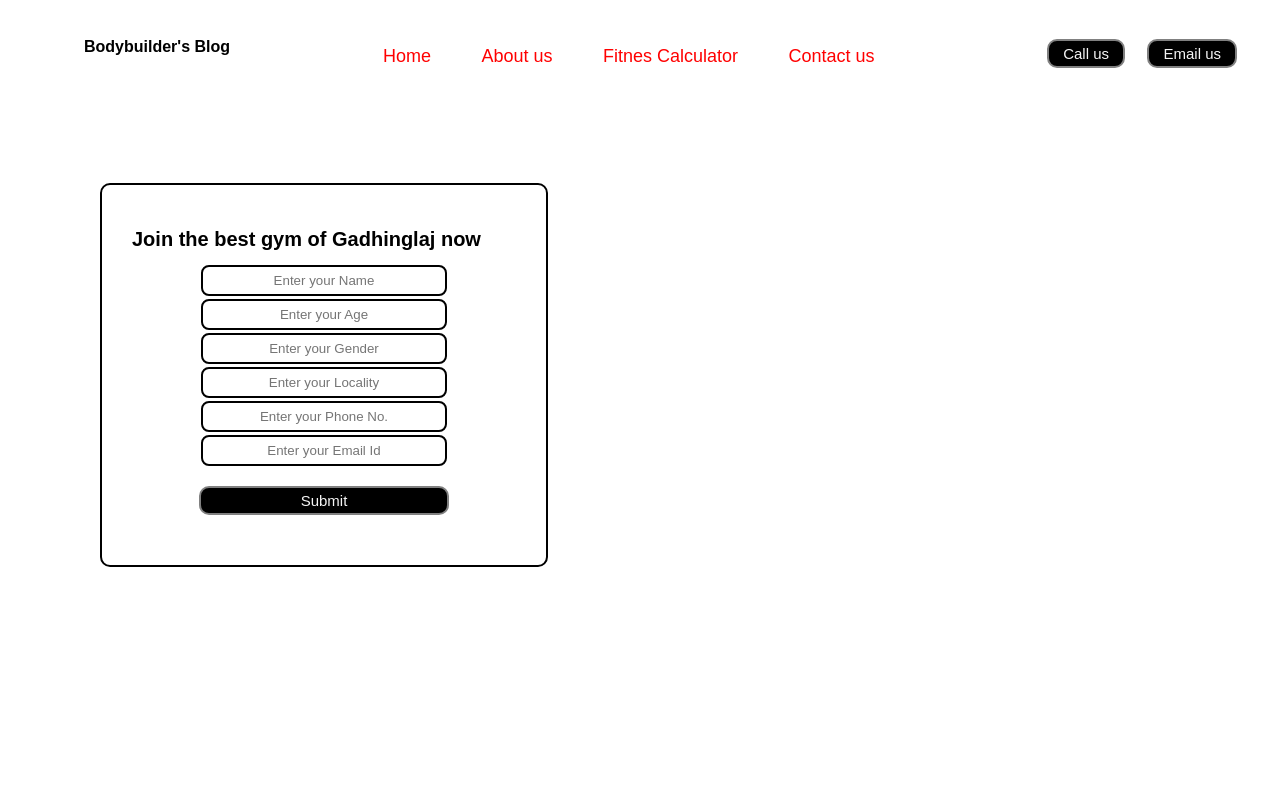
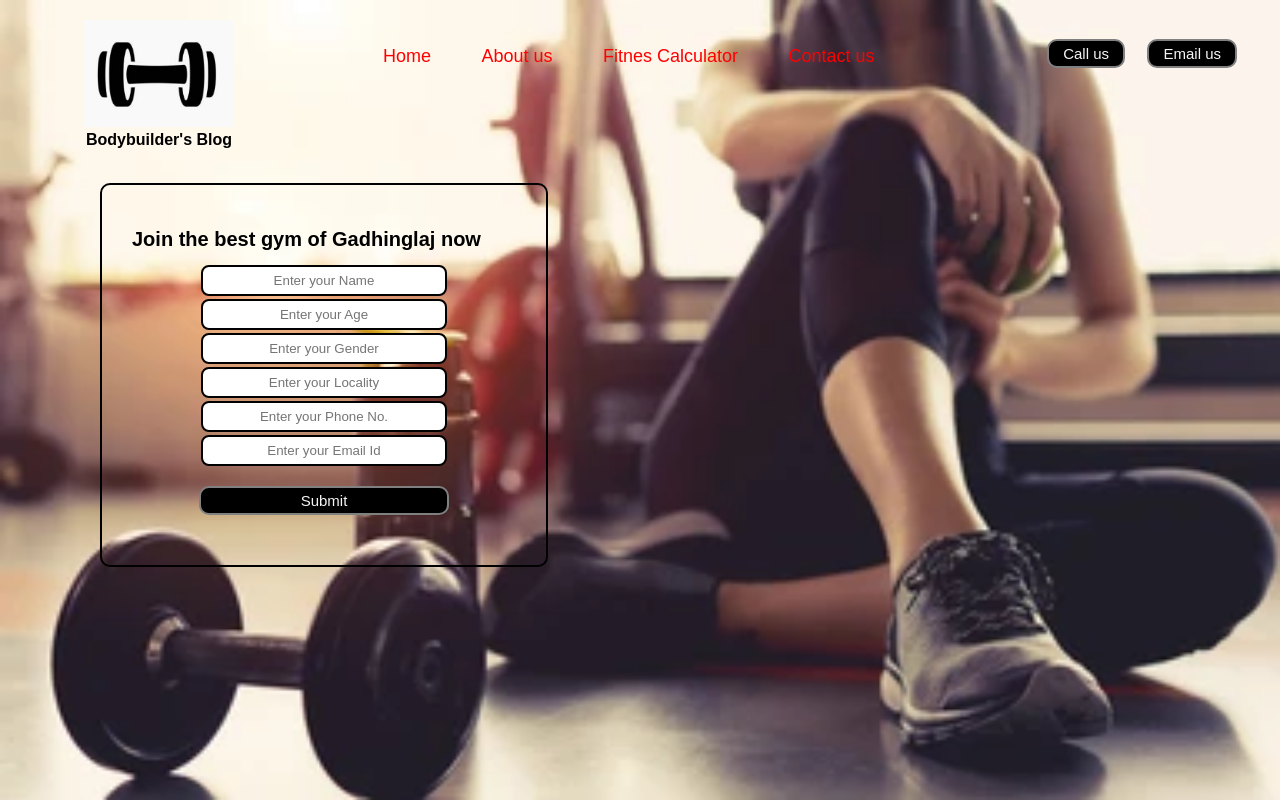
Before and after one commit to amruta-Jodagudri/gym-fitness, a plain HTML site: page index.html in a window 1280 px wide. Drawn offline with Linux system fonts and the light colour scheme.

Commit message:
added the files

```diff
--- a/index.html
+++ b/index.html
@@ -12,7 +12,7 @@
 	<header>
 		<div class="left">
 			<!-- left for logo -->
-			<img src="img/logo2.jpg" alt="">
+			<img src="logo2.jpg" alt="">
 			<div>
 				Bodybuilder's Blog
 			</div>
--- a/style.css
+++ b/style.css
@@ -2,7 +2,7 @@ body{
     	font-family: 'Belanosima', sans-serif;
     	margin: 0px;
     	padding: 0px;
-    	background: url('img/bg.jpg');
+    	background: url('bg.jpg');
         background-size: 1300px;
     }
     .left{
```
